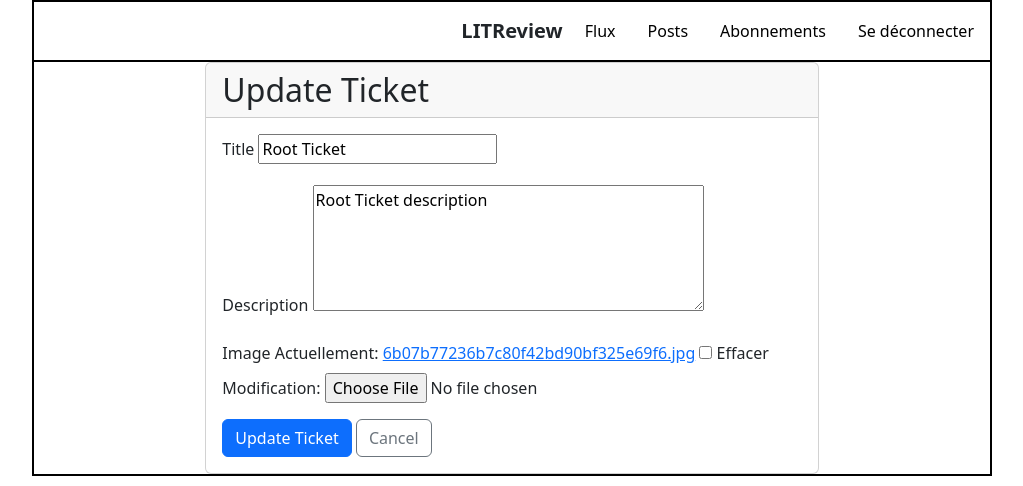
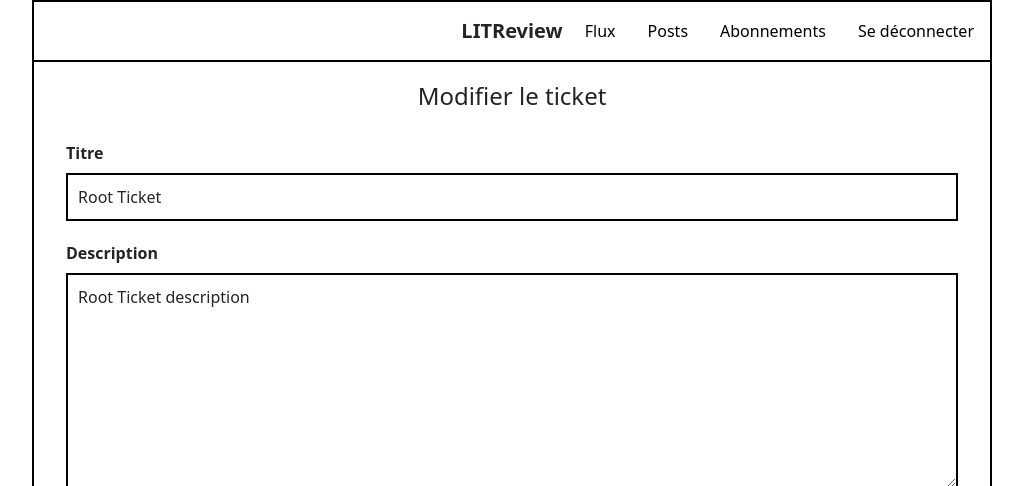
Before and after one commit to Hedi-Slm/Project9_Django_app, a Django app: page /reviews/ticket/15/update/ in a window 1280 px wide. Shown: the top 486 px of the page, without its empty margins (128-1151 px from the left). Run offline with Django 5.2, Linux system fonts and the light colour scheme; a user stored in the database is signed in; data comes from the database, SQL or seed files in the repository.

Commit message:
Updated html and added javascript to use same css has ticket_create

```diff
--- a/reviews/templates/reviews/ticket_update.html
+++ b/reviews/templates/reviews/ticket_update.html
@@ -1,32 +1,74 @@
 {% extends 'base_plus_navbar.html' %}
+{% load static %}
 
-{% block title %}Update Ticket - LITReview{% endblock %}
+{% block title %}Update Ticket - LITReview{% endblock title %}
+
+{% block extra_css %}
+<link rel="stylesheet" href="{% static 'reviews/ticket_create.css' %}">
+{% endblock extra_css %}
 
 {% block content %}
-<div class="row justify-content-center">
-    <div class="col-md-8">
-        <div class="card">
-            <div class="card-header">
-                <h2 class="mb-0">Update Ticket</h2>
+<div class="container-form">
+    <h1 class="page-title">Modifier le ticket</h1>
+
+    <form method="post" enctype="multipart/form-data">
+        {% csrf_token %}
+
+        <div class="form-group">
+            <label for="id_title" class="form-label">Titre</label>
+            <input type="text" name="title" id="id_title" class="form-control"
+                   value="{{ form.instance.title }}" required>
+        </div>
+
+        <div class="form-group">
+            <label for="id_description" class="form-label">Description</label>
+            <textarea name="description" id="id_description" class="form-control"
+                      rows="8">{{ form.instance.description }}</textarea>
+        </div>
+
+        <div class="form-group">
+            <label class="form-label">Image</label>
+            <!-- Existing Image Preview -->
+            {% if form.instance.image %}
+                <img id="existing-image" class="existing-image-preview"
+                     src="{{ form.instance.image.url }}"
+                     alt="Current image">
+            {% endif %}
+            <!-- New Image Preview -->
+            <div id="image-preview-container">
+                <img id="image-preview" class="image-preview" alt="New image preview" style="display: none;">
             </div>
-            <div class="card-body">
-                <form method="post" enctype="multipart/form-data">
-                    {% csrf_token %}
-                    {% for field in form %}
-                        <div class="mb-3">
-                            <label for="{{ field.id_for_label }}" class="form-label">{{ field.label }}</label>
-                            {{ field.errors }}
-                            {{ field }}
-                            {% if field.help_text %}
-                                <small class="form-text text-muted">{{ field.help_text }}</small>
-                            {% endif %}
-                        </div>
-                    {% endfor %}
-                    <button type="submit" class="btn btn-primary">Update Ticket</button>
-                    <a href="{% url 'reviews:feed' %}" class="btn btn-outline-secondary">Cancel</a>
-                </form>
-            </div>
+            <!-- Upload Button -->
+            <button type="button" class="file-upload-btn"
+                    onclick="document.getElementById('id_image').click()">
+                Changer l'image
+            </button>
+            <input type="file" name="image" id="id_image" style="display: none;">
         </div>
-    </div>
+
+        <button type="submit" class="submit-btn">Mettre à jour</button>
+    </form>
 </div>
-{% endblock %}
+
+<script>
+    // Basic image replacement functionality
+    document.getElementById('id_image').addEventListener('change', function(e) {
+        // Only execute if a file was actually selected
+        if (this.files && this.files[0]) {
+            const reader = new FileReader();
+            const preview = document.getElementById('image-preview');
+            const existing = document.getElementById('existing-image');
+
+            reader.onload = function() {
+                // Hide existing image (if any) and show new preview
+                if (existing) existing.style.display = 'none';
+                preview.style.display = 'block';
+                preview.src = reader.result;
+            }
+
+            // Read the selected file
+            reader.readAsDataURL(this.files[0]);
+        }
+    });
+</script>
+{% endblock content %}
```
